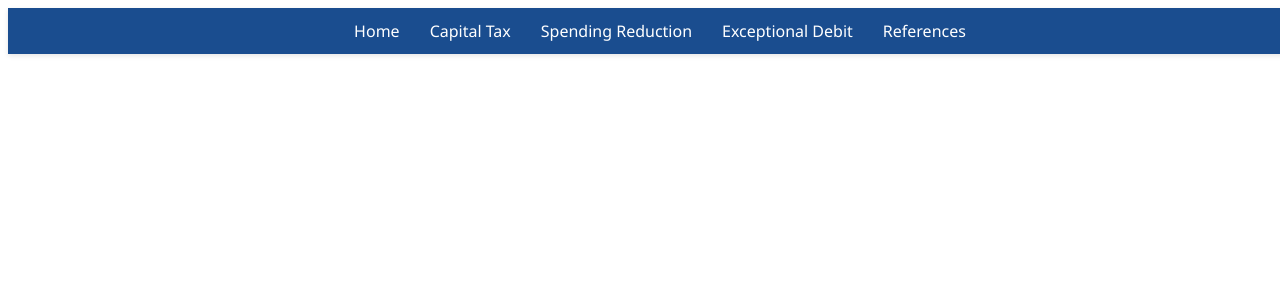
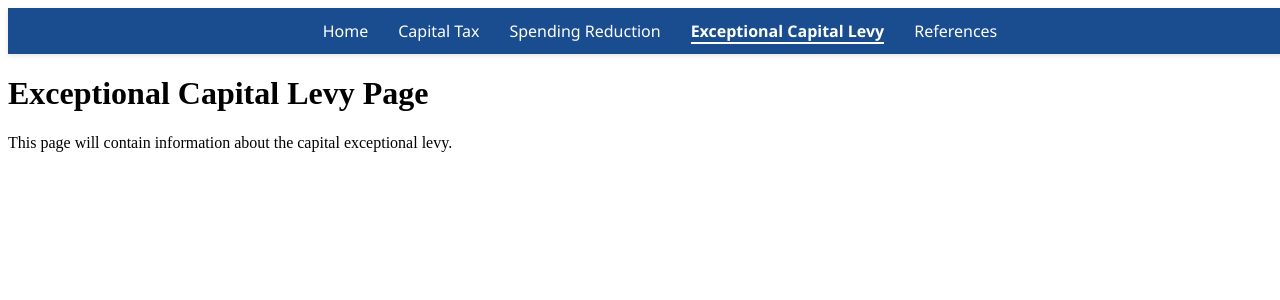
Before and after one commit to SimonPlaye/debt-eraser, a React (Vite) app: page /capital-exceptional-levy in a window 1280 px wide. Shown: the top 300 px of the page. Built offline with nearby package versions, Linux system fonts and the light colour scheme.

Commit message:
refactor: renaming

```diff
--- a/src/App.tsx
+++ b/src/App.tsx
@@ -2,7 +2,7 @@ import { Route, Routes, useLocation } from "react-router-dom";
 import { HomePage } from "./pages/HomePage/HomePage";
 import { CapitalTaxPage } from "./pages/CapitalTaxPage/CapitalTaxPage";
 import { SpendingReductionPage } from "./pages/SpendingReductionPage";
-import { CapitalExceptionalDebitPage } from "./pages/CapitalExceptionalDebitPage";
+import { ExceptionalCapitalLevyPage } from "./pages/ExceptionalCapitalLevyPage/ExceptionalCapitalLevyPage";
 import { ReferencesPage } from "./pages/ReferencesPage";
 import { useEffect } from "react";
 import { NavigationBar } from "./pages/NavigationBar/NavigationBar";
@@ -17,8 +17,8 @@ export const App = () => {
         <Route path="/capital-tax" element={<CapitalTaxPage />} />
         <Route path="/spending-reduction" element={<SpendingReductionPage />} />
         <Route
-          path="/capital-exceptional-debit"
-          element={<CapitalExceptionalDebitPage />}
+          path="/capital-exceptional-levy"
+          element={<ExceptionalCapitalLevyPage />}
         />
         <Route path="/references" element={<ReferencesPage />} />
       </Routes>
--- a/src/pages/CapitalExceptionalDebitPage.tsx
+++ /dev/null
@@ -1,10 +0,0 @@
-export const CapitalExceptionalDebitPage = () => {
-  return (
-    <div>
-      <h1>Capital Exceptional Debit Page</h1>
-      <p>
-        This page will contain information about the capital exceptional debit.
-      </p>
-    </div>
-  );
-};
--- /dev/null
+++ b/src/pages/ExceptionalCapitalLevyPage/ExceptionalCapitalLevyPage.tsx
@@ -0,0 +1,10 @@
+export const ExceptionalCapitalLevyPage = () => {
+  return (
+    <div>
+      <h1>Exceptional Capital Levy Page</h1>
+      <p>
+        This page will contain information about the capital exceptional levy.
+      </p>
+    </div>
+  );
+};
--- a/src/pages/HomePage/HomePage.tsx
+++ b/src/pages/HomePage/HomePage.tsx
@@ -23,8 +23,8 @@ export const HomePage = () => {
             <h3>Spending Reduction</h3>
             <p>Explore the effect of reducing government spending.</p>
           </Link>
-          <Link to="/capital-exceptional-debit" className="measure-card">
-            <h3>Capital Exceptional Debit</h3>
+          <Link to="/capital-exceptional-levy" className="measure-card">
+            <h3>Exceptional Capital Levy</h3>
             <p>Test exceptional capital measures for debt management.</p>
           </Link>
         </div>
--- a/src/pages/NavigationBar/NavigationBar.tsx
+++ b/src/pages/NavigationBar/NavigationBar.tsx
@@ -6,7 +6,7 @@ export const NavigationBar = () => {
     { path: "/", label: "Home" },
     { path: "/capital-tax", label: "Capital Tax" },
     { path: "/spending-reduction", label: "Spending Reduction" },
-    { path: "/capital-exceptional-debit", label: "Exceptional Debit" },
+    { path: "/capital-exceptional-levy", label: "Exceptional Capital Levy" },
     { path: "/references", label: "References" },
   ];
 
```
